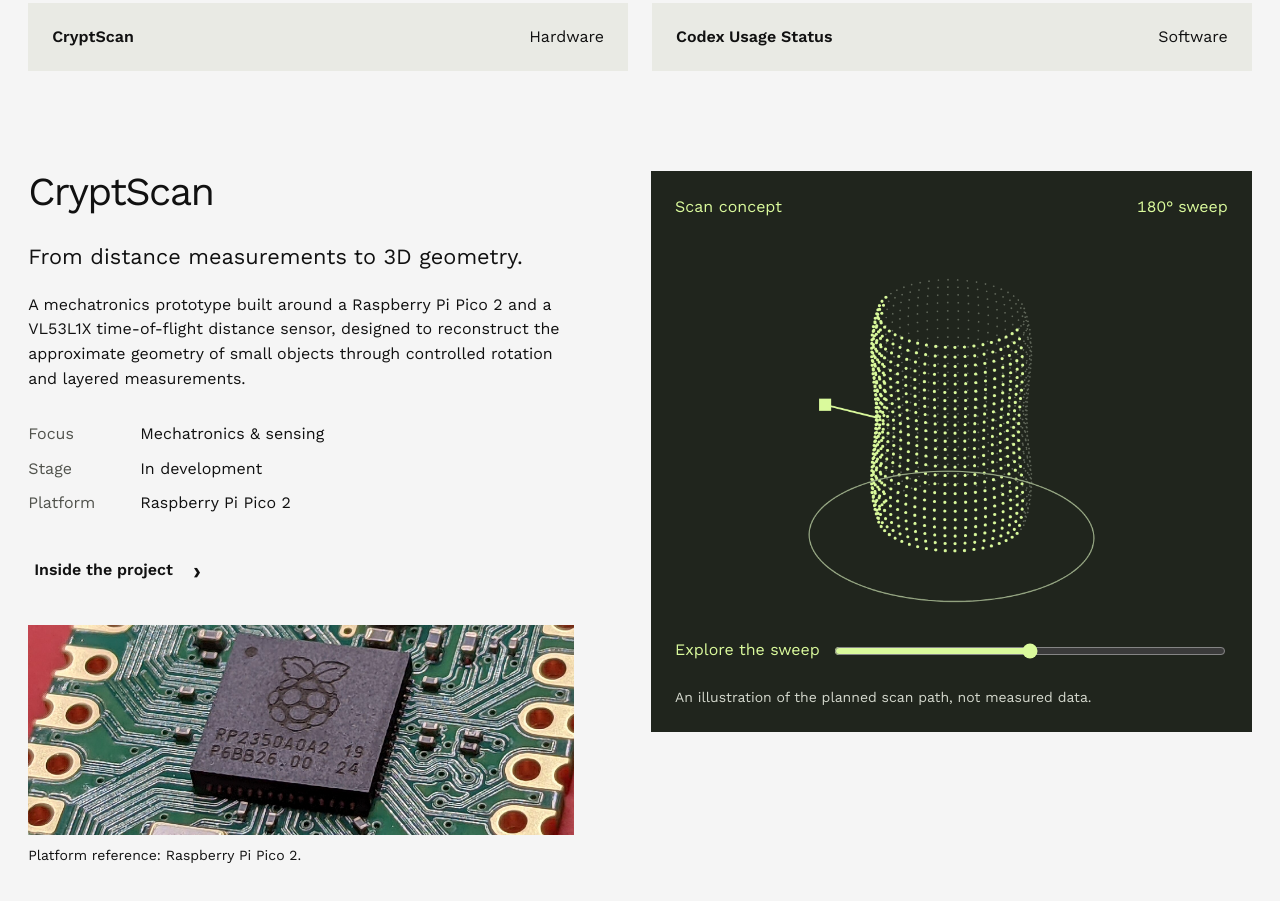
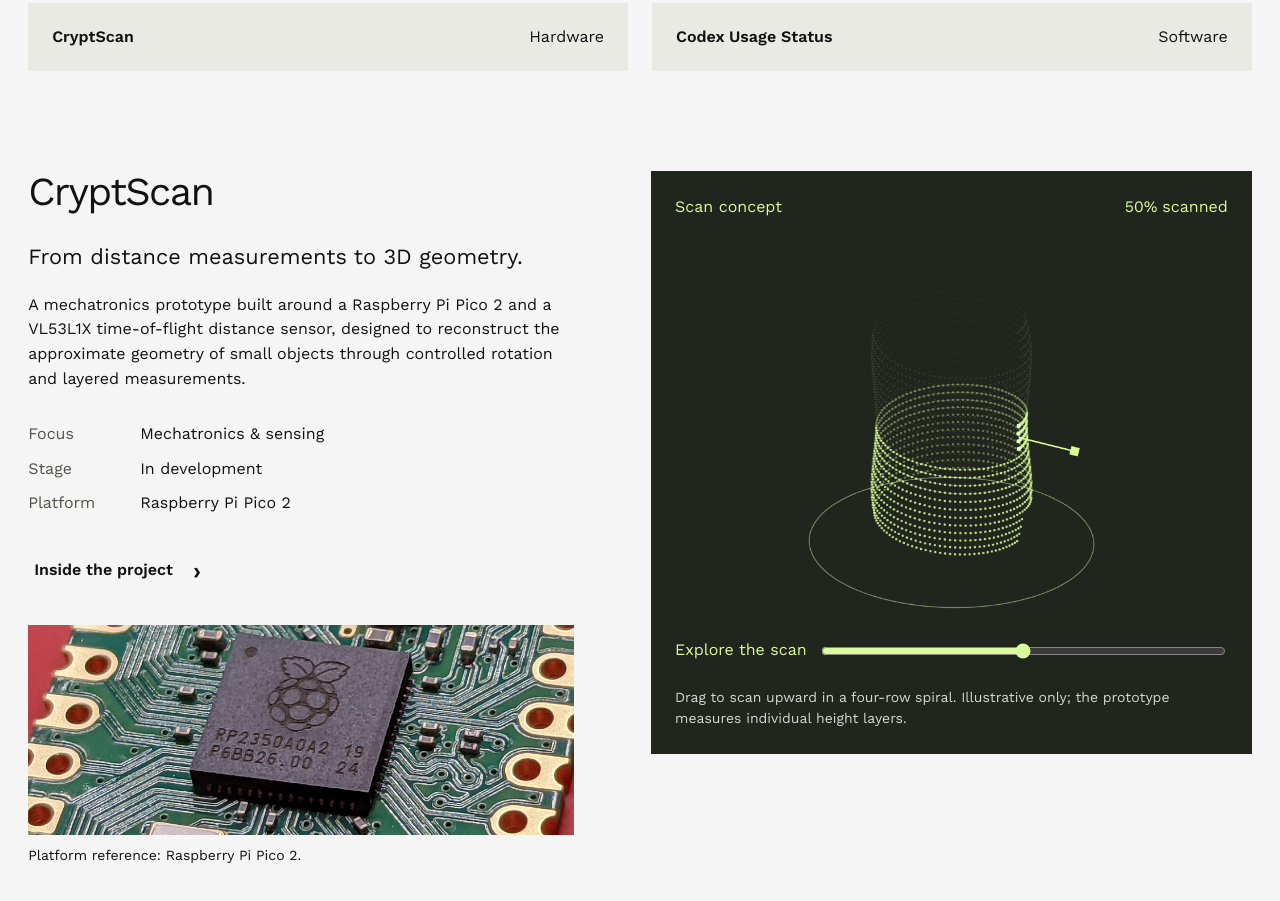
Before and after one commit to TrevorLt/trevorlt.github.io, a plain HTML site: page index.html in a window 1280 px wide. Shown: the part 1062-1963 px from the top of the page. Drawn offline with Linux system fonts and the light colour scheme.

Commit message:
Reveal scan point cloud along four spiral tracks with a synchronized needle

```diff
--- a/index.html
+++ b/index.html
@@ -14,8 +14,8 @@
   <link rel="icon" href="assets/favicon.svg" type="image/svg+xml">
   <link rel="preload" href="assets/anton.ttf" as="font" type="font/ttf" crossorigin>
   <link rel="preload" href="assets/work-sans.ttf" as="font" type="font/ttf" crossorigin>
-  <link rel="stylesheet" href="styles.css?v=20261019-quota-motion">
-  <script src="script.js?v=20261019-quota-motion" defer></script>
+  <link rel="stylesheet" href="styles.css?v=20261020-spiral-scan">
+  <script src="script.js?v=20261020-spiral-scan" defer></script>
 </head>
 <body>
 <a class="skip" href="#work">Skip to work</a>
@@ -44,10 +44,10 @@
         <figure class="platform-photo"><img src="assets/macro-photograph-of-the-rp2350-microcontroller-on.jpg" width="1920" height="1440" alt="The RP2350 chip at the center of a Raspberry Pi Pico 2 board" loading="lazy" decoding="async"><figcaption>Platform reference: Raspberry Pi Pico 2.</figcaption></figure>
       </div>
       <div class="scanner-stage" data-ui>
-        <div class="stage-top"><span>Scan concept</span><span id="scan-angle">180° sweep</span></div>
-        <canvas id="scan-canvas" width="900" height="660" role="img" aria-label="Conceptual scan path around a sample object. This illustration is not measured scan data.">The planned scanner rotates a sample past a distance sensor, then combines measurements at different heights into a point cloud.</canvas>
-        <div class="scan-controls"><label for="sweep">Explore the sweep</label><input id="sweep" name="sweep" type="range" min="0" max="360" value="180" step="1" aria-describedby="scan-caption"></div>
-        <p class="scan-fallback">The concept uses a rotating platform, a fixed distance sensor, and manual height adjustment.</p><p id="scan-caption">An illustration of the planned scan path, not measured data.</p>
+        <div class="stage-top"><span>Scan concept</span><span id="scan-angle">50% scanned</span></div>
+        <canvas id="scan-canvas" width="900" height="660" role="img" aria-label="Conceptual four-row spiral scan around a sample object. Use the slider to reveal the point cloud from bottom to top. This is not measured scan data.">The planned scanner rotates a sample past a distance sensor, then combines measurements at different heights into a point cloud.</canvas>
+        <div class="scan-controls"><label for="sweep">Explore the scan</label><input id="sweep" name="sweep" type="range" min="0" max="360" value="180" step="1" aria-describedby="scan-caption"></div>
+        <p class="scan-fallback">The concept uses a rotating platform, a fixed distance sensor, and manual height adjustment.</p><p id="scan-caption">Drag to scan upward in a four-row spiral. Illustrative only; the prototype measures individual height layers.</p>
       </div>
     </article>
 
--- a/script.js
+++ b/script.js
@@ -82,42 +82,99 @@ window.addEventListener('resize', () => {
 const canvas = document.querySelector('#scan-canvas');
 const slider = document.querySelector('#sweep');
 const angleLabel = document.querySelector('#scan-angle');
+const scanTurns = 6, scanLanes = 4, scanSamples = scanTurns * 96;
+let scanProgress = .5, scanTarget = .5, scanFrame = 0, scanLastTime = 0;
+// Four adjacent helical sampling tracks are an illustrative reveal, not a
+// claim that the single-sensor prototype captures four physical rows at once.
+function scanPoint(t, lane) {
+  const row = t * 24 + lane;
+  const u = row / 27;
+  const radius = 82 + 30 * Math.sin(u * Math.PI) + 14 * Math.cos(u * Math.PI * 2);
+  const angle = t * scanTurns * Math.PI * 2;
+  return { x: Math.cos(angle) * radius, y: row * 10 - 105, z: Math.sin(angle) * radius };
+}
+const scanCloud = Array.from({ length: (scanSamples + 1) * scanLanes }, (_, i) => {
+  const t = Math.floor(i / scanLanes) / scanSamples;
+  return { ...scanPoint(t, i % scanLanes), t };
+});
 function drawScan() {
   if (!canvas || !canvas.getContext) return;
   const ctx = canvas.getContext('2d');
   if (!ctx) return;
   canvas.closest('.scanner-stage').classList.add('is-interactive');
-  const w = canvas.width, h = canvas.height;
-  const sweep = Number(slider.value);
+  const w = canvas.width, h = canvas.height, p = scanProgress;
+  const project = ({ x, y, z }) => ({ x: w * .5 + (x * .89 - z * .46) * 1.25, y: h * .55 + (x * .22 + z * .4 - y) * 1.25, depth: x * .46 + z * .89 });
   ctx.clearRect(0, 0, w, h);
-  const project = (x, y, z) => [w * .5 + (x * .89 - z * .46) * 1.25, h * .55 + (x * .22 + z * .4 - y) * 1.25];
-  // Illustrative sampling geometry, not recordings from the hardware.
-  for (let row = 0; row < 25; row++) {
-    const y = row * 11 - 95;
-    const radius = 82 + 30 * Math.sin(row / 24 * Math.PI) + 14 * Math.cos(row / 24 * Math.PI * 2);
-    for (let deg = 0; deg < 360; deg += 7.5) {
-      const rad = deg * Math.PI / 180;
-      const [px, py] = project(Math.cos(rad) * radius, y, Math.sin(rad) * radius);
-      ctx.fillStyle = deg <= sweep ? '#dafa9c' : '#62695c';
-      ctx.beginPath(); ctx.arc(px, py, deg <= sweep ? 2.5 : 1.4, 0, Math.PI * 2); ctx.fill();
+  // Ground plane stays still; the sampling head winds upward around the object.
+  ctx.lineWidth = 1.5; ctx.strokeStyle = '#80936c'; ctx.beginPath();
+  for (let i = 0; i <= 120; i++) {
+    const a = i / 120 * Math.PI * 2;
+    const q = project({ x: Math.cos(a) * 185, y: -128, z: Math.sin(a) * 185 });
+    i ? ctx.lineTo(q.x, q.y) : ctx.moveTo(q.x, q.y);
+  }
+  ctx.stroke();
+  const items = scanCloud.map(point => ({ ...project(point), point, kind: 'point' }));
+  // Short, fading tracks make the spiral legible without covering the cloud.
+  if (p > 0) for (let lane = 0; lane < scanLanes; lane++) {
+    const start = Math.max(0, p - 1.15 / scanTurns);
+    const steps = Math.max(1, Math.ceil((p - start) * 900));
+    for (let i = 0; i < steps; i++) {
+      const t = start + (p - start) * i / steps;
+      const a = project(scanPoint(t, lane));
+      const b = project(scanPoint(start + (p - start) * (i + 1) / steps, lane));
+      items.push({ kind: 'trail', depth: (a.depth + b.depth) / 2, a, b, alpha: .12 + .55 * i / steps });
     }
   }
-  ctx.lineWidth = 2; ctx.strokeStyle = '#9aab87'; ctx.beginPath();
-  for (let deg = 0; deg <= 360; deg += 3) {
-    const rad = deg * Math.PI / 180;
-    const [x, y] = project(Math.cos(rad) * 185, -120, Math.sin(rad) * 185);
-    deg ? ctx.lineTo(x, y) : ctx.moveTo(x, y);
+  const angle = p * scanTurns * Math.PI * 2;
+  const center = scanPoint(p, 1.5);
+  const tip = project(center);
+  const sensor = project({ x: Math.cos(angle) * 180, y: center.y, z: Math.sin(angle) * 180 });
+  items.push({ kind: 'needle', depth: (sensor.depth + tip.depth) / 2, sensor, tip });
+  items.sort((a, b) => a.depth - b.depth);
+  for (const item of items) {
+    const front = item.depth > 0;
+    if (item.kind === 'point') {
+      const captured = p > 0 && item.point.t <= p;
+      const edge = captured ? Math.max(0, 1 - (p - item.point.t) * 75) : 0;
+      ctx.fillStyle = captured ? `rgba(218,250,156,${(front ? .84 : .38) + edge * .14})` : `rgba(139,151,125,${front ? .28 : .13})`;
+      ctx.beginPath(); ctx.arc(item.x, item.y, captured ? 2 + edge * .8 : 1.25, 0, Math.PI * 2); ctx.fill();
+    } else if (item.kind === 'trail') {
+      ctx.strokeStyle = `rgba(218,250,156,${item.alpha * (front ? 1 : .4)})`;
+      ctx.lineWidth = 1.4; ctx.beginPath(); ctx.moveTo(item.a.x, item.a.y); ctx.lineTo(item.b.x, item.b.y); ctx.stroke();
+    } else {
+      ctx.globalAlpha = front ? 1 : .5;
+      // The whole needle follows the head's angle AND height, including its base.
+      ctx.strokeStyle = '#dafa9c'; ctx.lineWidth = 2.5; ctx.beginPath();
+      ctx.moveTo(sensor.x, sensor.y); ctx.lineTo(tip.x, tip.y); ctx.stroke();
+      ctx.save(); ctx.translate(sensor.x, sensor.y); ctx.rotate(Math.atan2(tip.y - sensor.y, tip.x - sensor.x));
+      ctx.fillStyle = '#dafa9c'; ctx.fillRect(-7, -7, 14, 14); ctx.restore();
+      for (let lane = 0; lane < scanLanes; lane++) {
+        const q = project(scanPoint(p, lane));
+        ctx.fillStyle = '#edffc9'; ctx.beginPath(); ctx.arc(q.x, q.y, 3.5, 0, Math.PI * 2); ctx.fill();
+      }
+      ctx.globalAlpha = 1;
+    }
   }
-  ctx.stroke();
-  const rad = sweep * Math.PI / 180;
-  const [sx, sy] = project(Math.cos(rad) * 185, 10, Math.sin(rad) * 185);
-  const [ex, ey] = project(Math.cos(rad) * 108, 10, Math.sin(rad) * 108);
-  ctx.strokeStyle = '#dafa9c'; ctx.lineWidth = 3; ctx.beginPath(); ctx.moveTo(sx, sy); ctx.lineTo(ex, ey); ctx.stroke();
-  ctx.fillStyle = '#dafa9c'; ctx.fillRect(sx - 10, sy - 10, 20, 20);
-  angleLabel.textContent = sweep + '° sweep';
-  slider.setAttribute('aria-valuetext', sweep + ' degree sweep');
+  angleLabel.textContent = Math.round(p * 100) + '% scanned';
 }
-slider.addEventListener('input', drawScan);
+function settleScan() {
+  cancelAnimationFrame(scanFrame); scanFrame = 0; scanLastTime = 0;
+  scanProgress = scanTarget; drawScan();
+}
+function animateScan(now) {
+  const dt = scanLastTime ? Math.min(40, now - scanLastTime) : 16;
+  scanLastTime = now;
+  scanProgress += (scanTarget - scanProgress) * (1 - Math.exp(-dt / 65));
+  if (Math.abs(scanTarget - scanProgress) < .00008) { settleScan(); return; }
+  drawScan(); scanFrame = requestAnimationFrame(animateScan);
+}
+function updateScan(animate = true) {
+  scanTarget = Number(slider.value) / 360;
+  slider.setAttribute('aria-valuetext', Math.round(scanTarget * 100) + ' percent scanned; six spiral turns, four rows at a time');
+  if (!animate || reduced.matches) settleScan();
+  else if (!scanFrame) { scanLastTime = 0; scanFrame = requestAnimationFrame(animateScan); }
+}
+slider.addEventListener('input', () => updateScan());
 slider.addEventListener('change', () => updateURL('sweep', slider.value));
 
 // The display study uses example values; it never reads account data.
@@ -185,6 +242,7 @@ function setQuota(state, sync = true) {
   // the current frame, even when a previous transition is interrupted.
   if (!sync || reduced.matches || Math.abs(quotaTarget - startValue) < .001) {
     finishQuota();
+    settleScan();
     return;
   }
   const startTime = performance.now();
@@ -211,7 +269,7 @@ function restoreURLState() {
   const rawSweep = params.get('sweep');
   const sweep = rawSweep === null ? 180 : Number(rawSweep);
   slider.value = Number.isFinite(sweep) ? Math.max(0, Math.min(360, Math.round(sweep))) : 180;
-  drawScan();
+  updateScan(false);
   for (const disclosure of disclosures) disclosure.set(params.get(disclosure.key) === '1', { animate: false, sync: false });
 }
 restoreURLState();
@@ -277,6 +335,7 @@ document.querySelectorAll('.hero h1 span').forEach((el, i) => entrance(el,
 reduced.addEventListener('change', () => {
   if (reduced.matches) {
     finishQuota();
+    settleScan();
     for (const disclosure of disclosures) disclosure.settle(disclosure.expanded);
     for (const animation of motionAnimations) animation.cancel();
     motionAnimations.clear();
```
